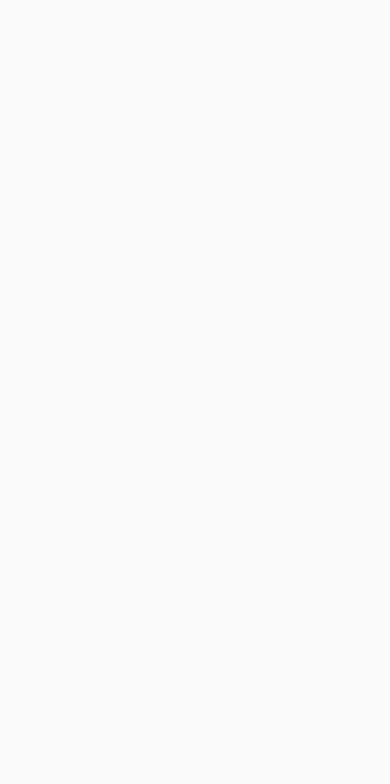
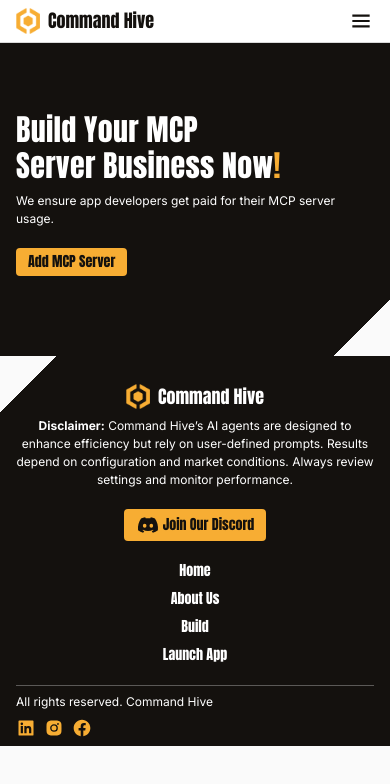
Before and after one commit to Seb2869/bee-homepage, a React (Vite) app: page /build in a window 390 px wide. Before the commit this address had no page. Shown: the top 784 px of the page. Built offline with nearby package versions, Linux system fonts and the light colour scheme.

Commit message:
feat: ✨ add responsive hero section in build page

```diff
--- a/src/App.tsx
+++ b/src/App.tsx
@@ -5,7 +5,8 @@
 import RootLayout from './layouts/RootLayout';
 
 const Home = lazy(() => import('./pages/Home')),
-    AboutUs = lazy(() => import('./pages/AboutUs'));
+    AboutUs = lazy(() => import('./pages/AboutUs')),
+    Build = lazy(() => import('./pages/Build'));
 
 const App: React.FC = () => {
     return (
@@ -23,6 +24,10 @@
                         path={Pages.ABOUT_US}
                         element={<AboutUs />}
                     />
+                    <Route
+                        path={Pages.BUILD}
+                        element={<Build />}
+                    />
                 </Route>
             </Routes>
         </Suspense>
--- a/src/components/Footer.tsx
+++ b/src/components/Footer.tsx
@@ -49,7 +49,7 @@
                     <BiLogoDiscordAlt className="text-2xl md:text-3xl 2xl:text-4xl" />
                     <span>Join Our Discord</span>
                 </a>
-                <div className="grid grid-cols-1 border-b border-b-white border-opacity-30 text-sm font-anton text-center gap-y-2 py-5 md:grid-cols-3 md:gap-y-0 md:py-7 md:text-base xl:py-10 xl:text-xl 2xl:py-12 2xl:text-2xl">
+                <div className="grid grid-cols-1 border-b border-b-white border-opacity-30 text-sm font-anton text-center gap-y-2 py-5 md:grid-cols-4 md:gap-y-0 md:py-7 md:text-base xl:py-10 xl:text-xl 2xl:py-12 2xl:text-2xl">
                     {menuItems.map((item, index) => (
                         <span key={index}>
                             {item.isOutsideLink ? (
--- /dev/null
+++ b/src/components/build/BuildHero.tsx
@@ -0,0 +1,36 @@
+import React from 'react';
+import { LAUNCH_APP_URL } from '../../constants/common.constants';
+
+import Coins from '../../assets/build/hero/coins.webp';
+
+export const BuildHero: React.FC = () => {
+    return (
+        <section className="w-full h-full relative bg-black text-white bottom-right-sharp-edge-rectangle">
+            <div className="relative app-container flex items-center !pb-20 !pt-28 md:!pb-24 md:!pt-32 lg:!pb-28 lg:!pt-36 xl:gap-x-8 xl:!pb-20 xl:!pt-28">
+                <div className="flex-1">
+                    <h1 className="main-title">
+                        Build Your MCP <br></br>Server Business Now<span className="text-primary">!</span>
+                    </h1>
+                    <p className="section-body mt-2 md:mt-3 lg:mt-4 xl:mt-5 xl:w-[80%] 2xl:mt-6">
+                        We ensure app developers get paid for their MCP server usage.
+                    </p>
+                    <a
+                        href={LAUNCH_APP_URL}
+                        target="_blank"
+                        className="btn-primary pointer-events-auto mt-4 flex items-center gap-x-[3px] md:gap-x-1 md:mt-6 lg:px-5 lg:mt-8 xl:px-6 xl:py-2 2xl:py-3 2xl:px-7"
+                    >
+                        Add MCP Server
+                    </a>
+                </div>
+                <div className="hidden justify-end relative lg:flex w-1/4 xl:w-[35%]">
+                    <div className="w-full h-full absolute top-0 left-0 bg-primary rounded-[100%] bg-opacity-25 blur-3xl"></div>
+                    <img
+                        src={Coins}
+                        className="hidden xl:inline-block"
+                        alt="Coins"
+                    />
+                </div>
+            </div>
+        </section>
+    );
+};
--- a/src/constants/common.constants.ts
+++ b/src/constants/common.constants.ts
@@ -4,6 +4,7 @@
     ROOT: '/',
     HOME: '/',
     ABOUT_US: '/about-us',
+    BUILD: '/build',
 };
 
 // TODO: Vaibhav Maheshwari please update this URL
@@ -24,6 +25,10 @@
     {
         link: Pages.ABOUT_US,
         title: 'About Us',
+    },
+    {
+        link: Pages.BUILD,
+        title: 'Build',
     },
     {
         link: LAUNCH_APP_URL,
--- /dev/null
+++ b/src/pages/Build.tsx
@@ -0,0 +1,12 @@
+import React from 'react';
+import { BuildHero } from '../components/build/BuildHero';
+
+const Build: React.FC = () => {
+    return (
+        <div className="w-full min-h-full">
+            <BuildHero />
+        </div>
+    );
+};
+
+export default Build;
```
Also changed, not shown: src/assets/build/hero/coins.webp (added).
